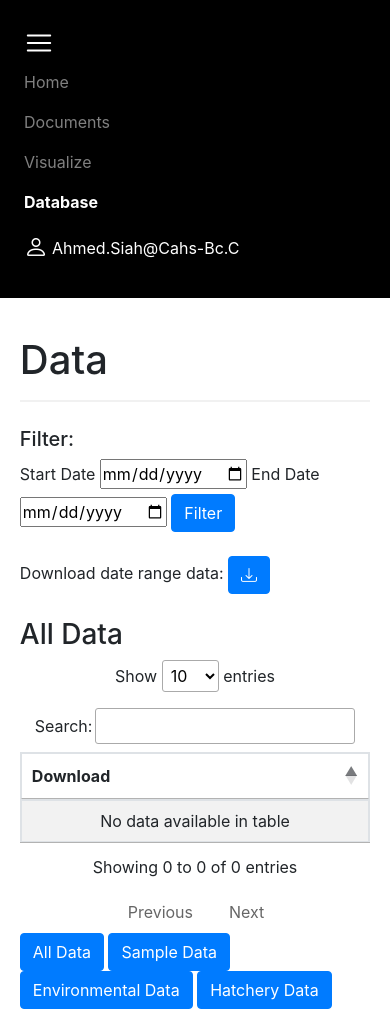
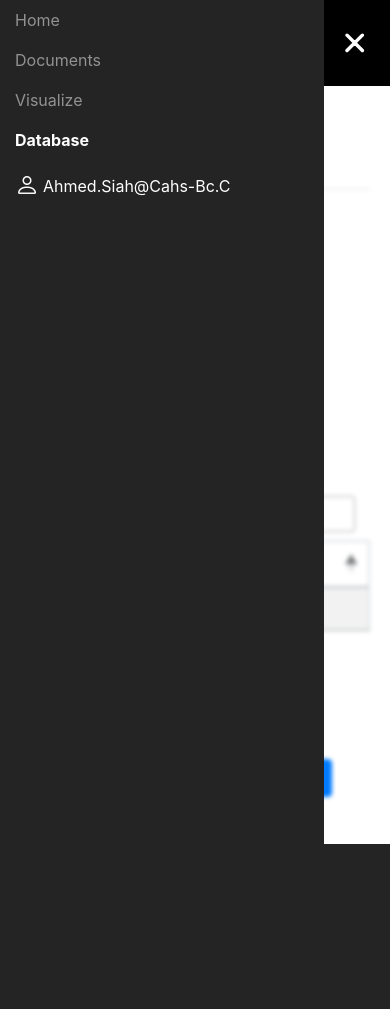
Before and after one commit to garenpham/BC-Centre-for-Aquatic-Health-Sciences, a Flask app: page /display_data in a window 390 px wide, after a click that opens the changed part. After the commit the page ends 844 px from the top, so only its background shows below. Run offline with Flask 2, Linux system fonts and the light colour scheme; a user stored in the database is signed in; data that the repository does not hold is empty; some libraries are stand-ins or nearby versions.

Commit message:
nav mobile toggle icon

```diff
--- a/app/static/css/style.css
+++ b/app/static/css/style.css
@@ -26,15 +26,12 @@
 	background-color: #ff647f;
 	cursor: pointer;
 	margin-top: 0;
-	opacity: 1;
-	animation: fade 1s;
 }
 
 .dropdown-menu {
 	background-color: #ff647f;
 	min-width: 6.4rem;
 	border-radius: 1.6rem;
-	transition: opacity 500ms, visibility 500ms;
 }
 
 .dropdown-menu:hover .dropdown-item {
@@ -44,6 +41,7 @@
 .dropdown-item {
 	color: white !important;
 	font-weight: 600;
+	transition: left 500ms ease-in-out !important;
 }
 
 .navbar-toggler-icon {
@@ -109,7 +107,15 @@ hr {
 		width: 100%;
 	}
 }
-@media (max-width: 978px) {
+@media (max-width: 999px) {
+	body {
+		overflow-y: hidden;
+	}
+
+	main.active {
+		filter: blur(2px);
+	}
+
 	.container {
 		padding-inline: 1.24rem 1.24rem;
 	}
@@ -119,4 +125,36 @@ hr {
 	.dropdown-menu {
 		border-radius: 0.4rem;
 	}
+	.navbar-collapse {
+		position: fixed;
+		top: 0px;
+		left: 0;
+		padding-left: 15px;
+		padding-right: 15px;
+		padding-bottom: 15px;
+		width: 83%;
+		height: 100%;
+		z-index: 99;
+	}
+
+	.navbar-collapse.collapsing {
+		left: -75%;
+		transition: height 0s ease;
+	}
+
+	.navbar-collapse.show {
+		left: 0;
+		transition: left 300ms ease-in-out;
+	}
+
+	#navbarNav {
+		background-color: #242424;
+	}
+	#closeIcon {
+		-webkit-text-stroke: 2px;
+		font-size: 1.4rem;
+	}
+	#closeIcon.active {
+		visibility: visible !important;
+	}
 }
--- a/app/static/js/app.js
+++ b/app/static/js/app.js
@@ -14,11 +14,9 @@ function highlight() {
 				// what you want to run in desktop
 				currentPage.style.fontWeight = "bold";
 				currentPage.style.color = "white";
-				itemDropdown.setAttribute("style", "text-align: center");
 			} else {
 				// mobile
 				currentPage.style.color = "white";
-				itemDropdown.setAttribute("style", "text-align: center ");
 				dropdownNav.setAttribute("style", "display: block");
 				navSmTitle.innerHTML = currentPage.innerHTML;
 			}
@@ -27,3 +25,12 @@ function highlight() {
 }
 
 window.onload = highlight;
+
+var navbar_toggler = document.querySelector(".navbar-toggler");
+var closeIcon = document.getElementById("closeIcon");
+var main = document.querySelector("main");
+
+navbar_toggler.addEventListener("click", function () {
+	closeIcon.classList.toggle("active");
+	main.classList.toggle("active");
+});
--- a/app/templates/public/templates/public_template.html
+++ b/app/templates/public/templates/public_template.html
@@ -37,7 +37,7 @@
 	<body>
 		<nav class="navbar navbar-expand-lg navbar-dark bg-black mb-10 p-4 d-flex">
 			<button
-				class="navbar-toggler container text-black justify-content-start text-white fw-600"
+				class="navbar-toggler container text-black justify-content-between text-white fw-600"
 				type="button"
 				data-toggle="collapse"
 				data-target="#navbarNav"
@@ -45,8 +45,12 @@
 				aria-expanded="false"
 				aria-label="Toggle navigation"
 			>
-				<span class="navbar-toggler-icon mr-3"></span>
-				<span id="navSmTitle"></span>
+				<div class="d-flex justify-content-start align-items-center">
+					<span class="navbar-toggler-icon mr-3"></span>
+					<span id="navSmTitle"></span>
+				</div>
+
+				<i id="closeIcon" class="bi bi-x-lg" style="visibility: hidden"></i>
 			</button>
 			<div class="container">
 				<div
@@ -91,7 +95,7 @@
 								<li>
 									<a
 										id="itemDropdown"
-										class="dropdown-item nav-link text-gray"
+										class="dropdown-item nav-link text-gray text-center"
 										href="{{ url_for('logout') }}"
 									>
 										Log out</a
```
